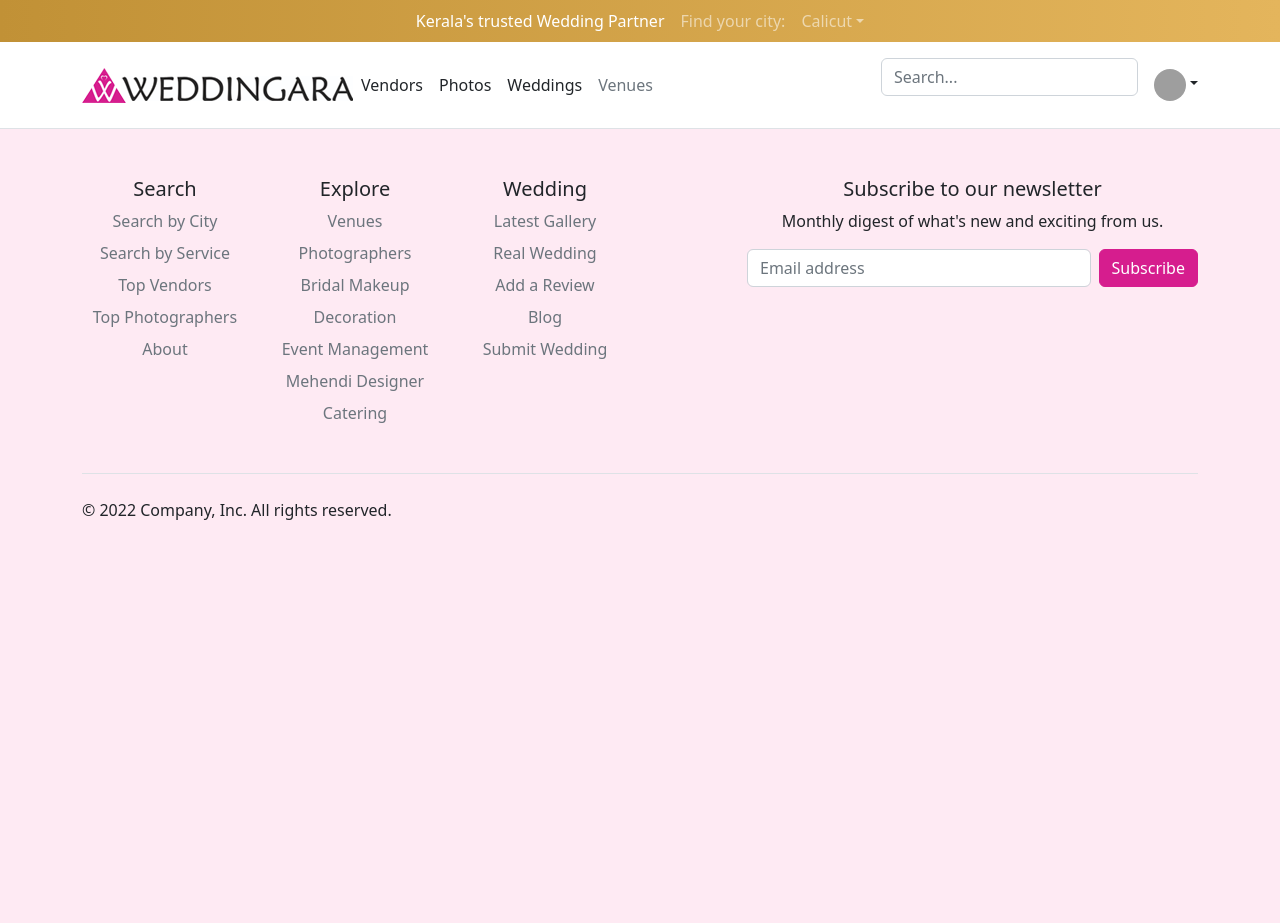
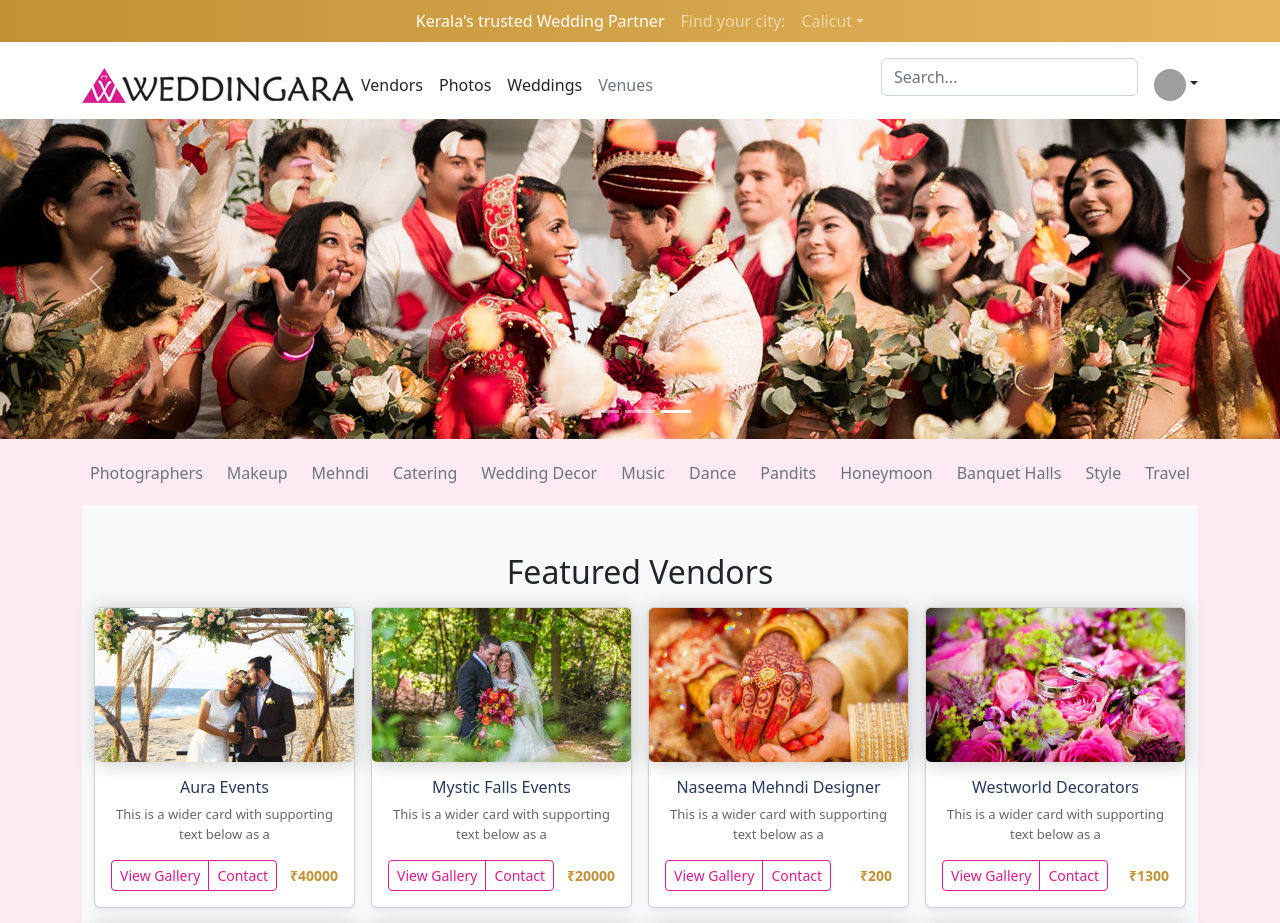
Before and after one commit to Shyjuc/weddingara_frontend, a React (Create React App) app: page /vendors in a window 1280 px wide. Shown: the top 923 px of the page. Before the commit the page ends 800 px from the top, so only its background shows below. Built offline with nearby package versions, Linux system fonts and the light colour scheme; grey boxes are pictures that could not be loaded.

Commit message:
Sep 18 vendor page

```diff
--- a/src/App.js
+++ b/src/App.js
@@ -3,6 +3,7 @@ import Footer from './components/Footer';
 import Header from './components/Header';
 import Home from './components/pages/Home'
 import Useful from './components/pages/Useful'
+import Vendors from './components/pages/Vendors'
 import Register from './components/pages/Register'
 import Login from './components/pages/Login'
 import Topnav from './components/Topnav'
@@ -21,6 +22,7 @@ function App() {
         <Routes>
         <Route path='/' exact element={<Home />} />
         <Route path='/useful' exact element={<Useful />} />
+        <Route path='/vendors' exact element={<Vendors />} />
         <Route path='/register' exact element={<Register />} />
         <Route path='/login' exact element={<Login />} />
 
--- /dev/null
+++ b/src/components/Carousel.css
@@ -0,0 +1,16 @@
+.carousel-cover {
+    align-items: center;
+    justify-content: center;
+    height: 40vh;
+    background-image: url('../images/bg_carousel.png');
+    background-position: center;
+    background-size: cover;
+    background-repeat: no-repeat;
+    color: #fff;
+    font-size: 100px;
+    text-align:center;
+    top:-10px;
+  }
+  .carousel-item {
+    background:none;
+  }
--- a/src/components/Carousel.js
+++ b/src/components/Carousel.js
@@ -1,17 +1,18 @@
 import React from 'react'
+import './Carousel.css';
 
 function Carousel() {
   return (
     <>
-    <div id="myCarousel" className="carousel slide" data-bs-ride="carousel">
+    <div id="myCarousel" className="carousel slide carousel-cover" data-bs-ride="carousel">
     <div className="carousel-indicators">
       <button type="button" data-bs-target="#myCarousel" data-bs-slide-to="0" className="" aria-label="Slide 1"></button>
       <button type="button" data-bs-target="#myCarousel" data-bs-slide-to="1" aria-label="Slide 2" className=""></button>
       <button type="button" data-bs-target="#myCarousel" data-bs-slide-to="2" aria-label="Slide 3" className="active" aria-current="true"></button>
     </div>
     <div className="carousel-inner">
-      <div className="carousel-item">
-        <svg className="bd-placeholder-img" width="100%" height="100%" xmlns="http://www.w3.org/2000/svg" aria-hidden="true" preserveAspectRatio="xMidYMid slice" focusable="false"><rect width="100%" height="100%" fill="#777"></rect></svg>
+
+      <div className="carousel-item carousel_bg">
 
         <div className="container">
           <div className="carousel-caption text-start">
@@ -21,8 +22,7 @@ function Carousel() {
           </div>
         </div>
       </div>
-      <div className="carousel-item active carousel-item-start">
-        <svg className="bd-placeholder-img" width="100%" height="100%" xmlns="http://www.w3.org/2000/svg" aria-hidden="true" preserveAspectRatio="xMidYMid slice" focusable="false"><rect width="100%" height="100%" fill="#777"></rect></svg>
+      <div className="carousel-item active carousel-item-start carousel_bg">
 
         <div className="container">
           <div className="carousel-caption">
@@ -33,7 +33,6 @@ function Carousel() {
         </div>
       </div>
       <div className="carousel-item carousel-item-next carousel-item-start">
-        <svg className="bd-placeholder-img" width="100%" height="100%" xmlns="http://www.w3.org/2000/svg" aria-hidden="true" preserveAspectRatio="xMidYMid slice" focusable="false"><rect width="100%" height="100%" fill="#777"></rect></svg>
 
         <div className="container">
           <div className="carousel-caption text-end">
--- a/src/components/Cover.js
+++ b/src/components/Cover.js
@@ -3,11 +3,11 @@ import React from 'react'
 function Cover() {
   return (
     <>
-    <div className="p-4 p-md-5 mb-4 rounded text-bg-dark">
+    <div className="p-4 p-md-5 mb-4 rounded text-bg-blue">
     <div className="col-md-6 px-0">
-      <h1 className="display-4 fst-italic">Title of a longer featured blog post</h1>
-      <p className="lead my-3">Multiple lines of text that form the lede, informing new readers quickly and efficiently about what’s most interesting in this post’s contents.</p>
-      <p className="lead mb-0"><a href="#" className="text-white fw-bold">Continue reading...</a></p>
+      <h1 className="display-4 fst-italic">Discover beautiful venues to host your events</h1>
+      <p className="lead my-3">Message on WhatsApp or call our wedding experts to plan your Dream Wedding NOW!</p>
+      <p className="lead mb-0"><a href="#" className="text-white fw-bold">Connect us...</a></p>
     </div>
   </div>
     </>
--- /dev/null
+++ b/src/components/ListAlbum.js
@@ -0,0 +1,52 @@
+import React from 'react'
+import AlbumItem from './AlbumItem'
+import './Album.css';
+
+function Album() {
+  return (
+    <>
+        <div className="album py-5 bg-light">
+    <div className="container">
+      <div className="row row-cols-1 row-cols-sm-2 row-cols-md-4 g-3">
+
+        <AlbumItem name='Aura Events'
+                  src= 'images/v14.jpg'
+                  caption='This is a wider card with supporting text below as a'
+                  amount='₹40000' />
+        <AlbumItem name='Mystic Falls Events'
+                  src= 'images/v15.jpg'
+                  caption='This is a wider card with supporting text below as a'
+                  amount='₹20000' />
+        <AlbumItem name='Naseema Mehndi Designer'
+                  src= 'images/v13.jpg'
+                  caption='This is a wider card with supporting text below as a'
+                  amount='₹200' />
+        <AlbumItem name='Westworld Decorators'
+                  src= 'images/v12.jpg'
+                  caption='This is a wider card with supporting text below as a'
+                  amount='₹1300' />
+        <AlbumItem name='WedPlanet Events LLP'
+                  src= 'images/v11.jpg'
+                  caption='This is a wider card with supporting text below as a'
+                  amount='₹10000' />
+        <AlbumItem name='Indraprastha Decorations'
+                  src= 'images/v10.jpg'
+                  caption='This is a wider card with supporting text below as a'
+                  amount='₹1500' />
+        <AlbumItem name='High Tower Events'
+                  src= 'images/v16.jpg'
+                  caption='This is a wider card with supporting text below as a'
+                  amount='₹12000' />
+        <AlbumItem name='Wintefell Wedding Decorations'
+                  src= 'images/v17.jpg'
+                  caption='This is a wider card with supporting text below as a'
+                  amount='₹13000' />
+
+      </div>
+    </div>
+  </div>
+    </>
+  )
+}
+
+export default Album
--- a/src/components/Masonry.js
+++ b/src/components/Masonry.js
@@ -6,16 +6,16 @@ function Masonry() {
 
   <div className="nav-scroller py-1 mb-2">
     <nav className="nav d-flex justify-content-between">
-      <a className="p-2 link-secondary" href="#">World</a>
-      <a className="p-2 link-secondary" href="#">U.S.</a>
-      <a className="p-2 link-secondary" href="#">Technology</a>
-      <a className="p-2 link-secondary" href="#">Design</a>
-      <a className="p-2 link-secondary" href="#">Culture</a>
-      <a className="p-2 link-secondary" href="#">Business</a>
-      <a className="p-2 link-secondary" href="#">Politics</a>
-      <a className="p-2 link-secondary" href="#">Opinion</a>
-      <a className="p-2 link-secondary" href="#">Science</a>
-      <a className="p-2 link-secondary" href="#">Health</a>
+      <a className="p-2 link-secondary" href="#">Photographers</a>
+      <a className="p-2 link-secondary" href="#">Makeup</a>
+      <a className="p-2 link-secondary" href="#">Mehndi</a>
+      <a className="p-2 link-secondary" href="#">Catering</a>
+      <a className="p-2 link-secondary" href="#">Wedding Decor</a>
+      <a className="p-2 link-secondary" href="#">Music</a>
+      <a className="p-2 link-secondary" href="#">Dance</a>
+      <a className="p-2 link-secondary" href="#">Pandits</a>
+      <a className="p-2 link-secondary" href="#">Honeymoon</a>
+      <a className="p-2 link-secondary" href="#">Banquet Halls</a>
       <a className="p-2 link-secondary" href="#">Style</a>
       <a className="p-2 link-secondary" href="#">Travel</a>
     </nav>
--- a/src/components/SearchBar.js
+++ b/src/components/SearchBar.js
@@ -56,14 +56,16 @@ class SearchBar extends Component {
 
   */
 
+  /*
   get renderMovies() {
-    let movies = <h1>There's no movies</h1>;
+    let movies = <h1>There's no vendors</h1>;
     if (this.state.movies) {
       movies = <Movies list={this.state.movies} />;
     }
 
     return movies;
   };
+  */
 
   render() {
   return (
--- /dev/null
+++ b/src/components/pages/Vendors.js
@@ -0,0 +1,25 @@
+import React from 'react'
+import '../../App.css';
+import Masonry from '../Masonry';
+import Cover from '../Cover';
+import Carousel from '../Carousel';
+import Feature from '../Feature';
+import Album from '../Album';
+import ListAlbum from '../ListAlbum';
+
+function Useful() {
+  return (
+    <>
+    <Carousel/>
+    <div className="container">
+      <Masonry />
+      <Album />
+      <ListAlbum />
+      <Feature />
+      <Cover />
+      </div>
+    </>
+  );
+}
+
+export default Useful;
```
Also changed, not shown: public/images/bg_carousel.png (added), src/images/bg_carousel.png (added).
